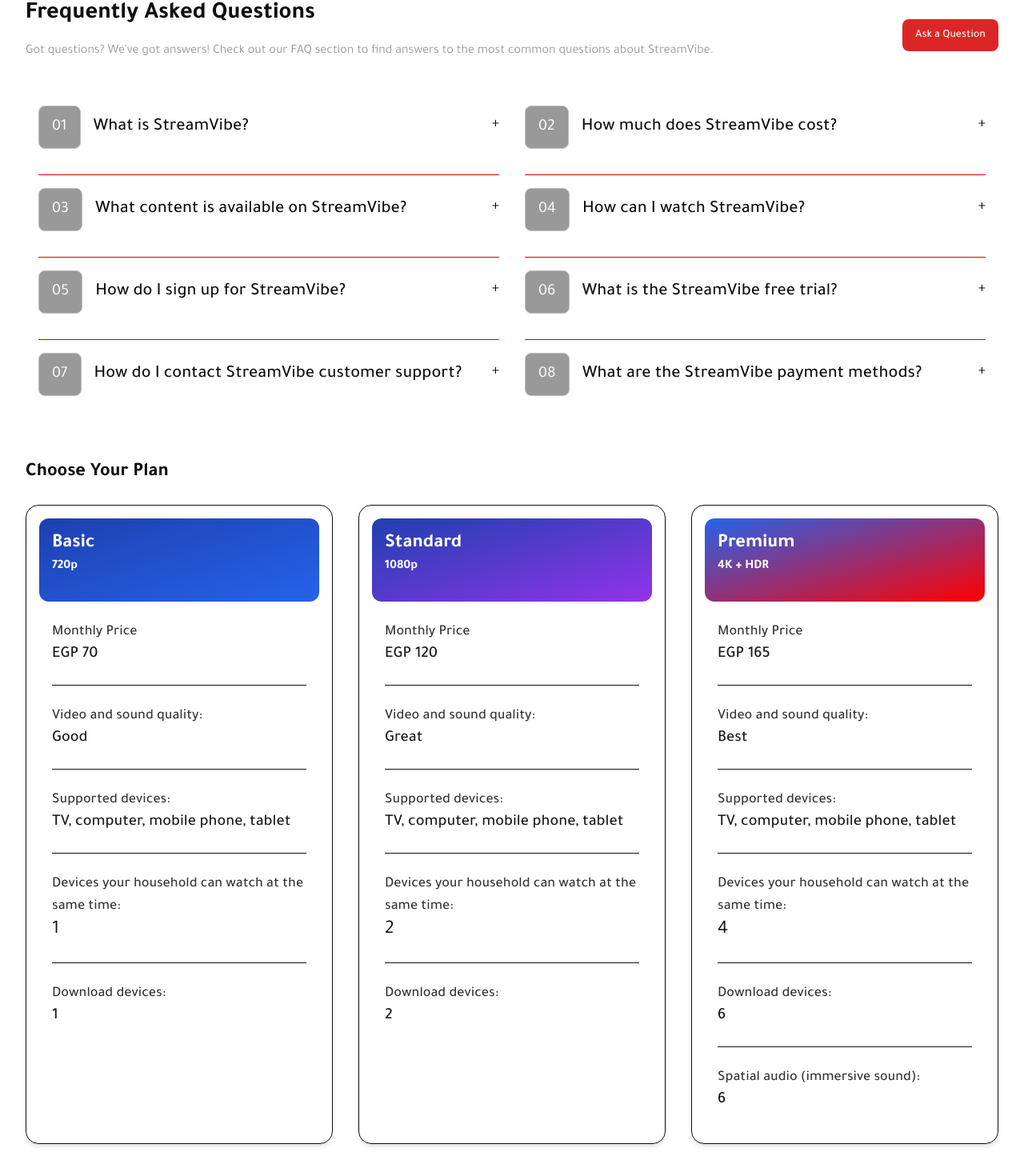
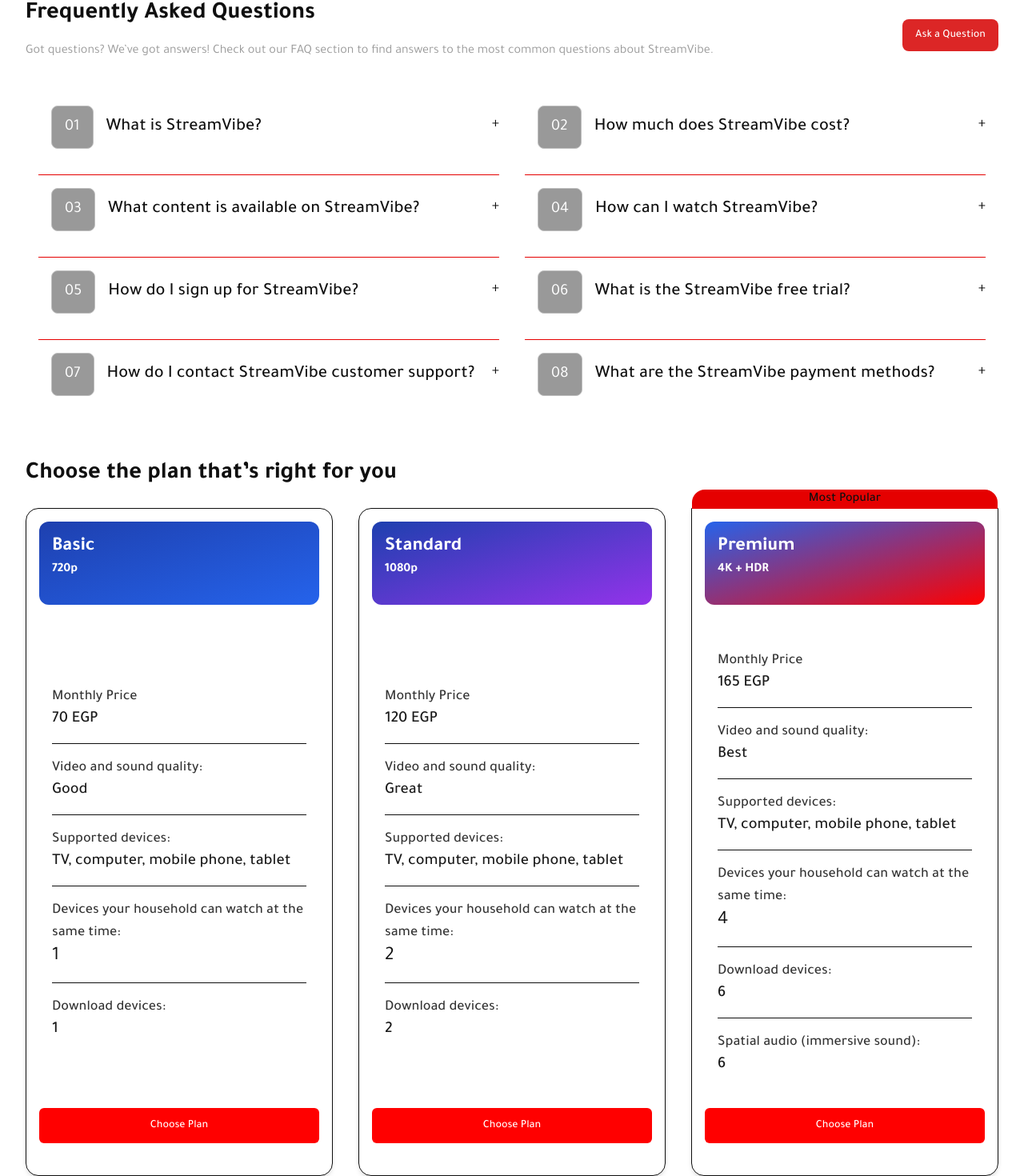
Before and after one commit to hassanelmoselhy/film, a Next.js app: page /en in a window 1280 px wide. Shown: the part 1892-3362 px from the top of the page at 80% size. Built offline with nearby package versions, Linux system fonts and the light colour scheme; no server answers.

Commit message:
Impromve home page styling

```diff
--- a/app/[locale]/globals.css
+++ b/app/[locale]/globals.css
@@ -6,6 +6,7 @@
 * {
   font-family: "Tajawal", sans-serif;
   font-weight: 400;
+  scroll-behavior: smooth;
 }
 
 @layer base {
--- a/components/Home.tsx
+++ b/components/Home.tsx
@@ -2,6 +2,7 @@
 import React, { useState } from 'react';
 import { Button } from './ui/button';
 import { useTranslations } from 'next-intl';
+import { Link } from '@/i18n/routing';
 import { FaPlay, FaMobile, FaTablet } from "react-icons/fa";
 import { MdOutlineLaptopChromebook } from "react-icons/md";
 import { BsHeadsetVr } from "react-icons/bs";
@@ -22,25 +23,33 @@
   devices: number;
   downloads: number;
   spatialAudio?: boolean;
+  mostPopular?: boolean;
 }
 
-function PlanCard({ style, name, price, resolution, devices, downloads, spatialAudio }: PlanCardProps) {
+function PlanCard({ style, name, price, resolution, devices, downloads, spatialAudio, mostPopular }: PlanCardProps) {
   const t = useTranslations('HomePage');
-  const listStyle = `border-t border-black-6 pt-6 dark:border-black-30`
+  const listStyle = `border-t border-black-6 pt-4 dark:border-black-30`
   const h1Style = `text-lg font-medium text-black-20 dark:text-gray-70`
-  const pStyle = `text-xl font-medium  text-black-10 dark:text-white`
+  const pStyle = `text-xl font-medium text-black-10 dark:text-white`
   return (
-    <div className="bg-transparent border-black-6 borders hover:border-red-60 hover:shadow-2xl transition-all p-4 pb-10 dark:bg-black-10 rounded-2xl shadow-md">
-
+    <div className={`relative bg-transparent border-black-6 borders hover:border-red-60 hover:shadow-2xl transition-all
+    p-4 pb-10 ${mostPopular && "rounded-t-none"} dark:bg-black-10 rounded-2xl shadow-md flex flex-col justify-between gap-10`}>
+      {
+        mostPopular && (
+          <div className='bg-red-45 rounded-t-2xl absolute top-0 -translate-y-[100%] right-0 w-full text-center text-base font-medium capitalize'>
+            {t('most_popular')}
+          </div>
+        )
+      }
       <div className={`${style} bg-red-50 rounded-xl p-4 pb-8`}>
         <h3 className="text-2xl font-bold text-white">{name}</h3>
         <p className='text-white text-base font-bold'>{resolution}</p>
       </div>
 
-      <ul className="list-none flex flex-col gap-6 justify-start px-4 ">
+      <ul className="list-none flex flex-col gap-4 justify-start px-4 ">
         <li className={`${listStyle} border-none`}>
           <h1 className={h1Style}>{t("monthly_price")}</h1>
-          <p className={pStyle}>EGP {price}</p>
+          <p className={pStyle}>{price} {t('EGP')}</p>
         </li>
 
         <li className={listStyle}>
@@ -69,6 +78,9 @@
           </li>
         )}
       </ul>
+
+        <Button size={'lg'} className="bg-red-50 text-white hover:bg-red-60">{t("choose_plan")} </Button>
+
     </div>)
 };
 
@@ -128,6 +140,7 @@
       devices: 4,
       downloads: 6,
       spatialAudio: true,
+      mostPopular: true,
     },
   ];
 
@@ -198,7 +211,7 @@
                   onClick={() => toggleFAQ(index)}
                 >
                   <div className='mt-2 flex items-center'>
-                    <span className='dark:bg-black-12 bg-gray-60 text-white p-3 px-4 rounded-lg mr-4 flex justify-center items-center font-semibold text-xl borders'>
+                    <span className='dark:bg-black-12 bg-gray-60 text-white p-3 px-4 rounded-lg mx-4 flex justify-center items-center font-semibold text-xl borders'>
                       <p>
                         {`${index + 1}`.toString().padStart(2, '0')}
                       </p>
@@ -219,8 +232,8 @@
 
 
         {/* plans  */}
-        <div className="py-8">
-          <h2 className=" text-2xl font-bold mb-6">Choose Your Plan</h2>
+        <div className="py-8" id='subscriptions'>
+          <h2 className=" text-3xl font-bold mb-6">{t('PLANS-TITLE')}</h2>
           <div className="grid grid-cols-1 md:grid-cols-2 lg:grid-cols-3 gap-8 text-2xl">
             {plans.map((plan, index) => (
               <PlanCard {...plan} />
--- a/components/PopularMoviesSection.tsx
+++ b/components/PopularMoviesSection.tsx
@@ -73,7 +73,7 @@
   const renderMoviesSection = (title: string, movies: Movie[]) => {
     return (
       <div className='my-12'>
-        <h2 className="section-title text-3xl font-bold dark:text-white text-left mb-8">
+        <h2 className="text-3xl font-bold dark:text-white mb-8">
           {t(title)}
         </h2>
         <HorizontalCarousel
--- a/data/links.json
+++ b/data/links.json
@@ -23,7 +23,7 @@
     {
       "key": "subscriptions",
       "name": "Subscriptions",
-      "path": "/subscriptions"
+      "path": "/#subscriptions"
     }
   ]
 }
--- a/messages/ar.json
+++ b/messages/ar.json
@@ -17,32 +17,32 @@
   },
   "HomePage": {
     "smartPhone": "هاتف ذكي",
-    "Tablet":"تابلت",
-    "SmartTV":"تلفاز ذكي",
-    "Laptop":"لابتوب",
-    "GamingConsole":"وحدة التحكم في الألعاب",
-    "VRHeadsets":"سماعات VR",
-    "APPS-P":"تم تحسين StreamVibe لكل من الهواتف الذكية التي تعمل بنظام Android و iOS. قم بتنزيل تطبيقنا من متجر Google Play أو متجر تطبيقات Apple",
+    "Tablet": "تابلت",
+    "SmartTV": "تلفاز ذكي",
+    "Laptop": "لابتوب",
+    "GamingConsole": "وحدة التحكم في الألعاب",
+    "VRHeadsets": "سماعات VR",
+    "APPS-P": "تم تحسين StreamVibe لكل من الهواتف الذكية التي تعمل بنظام Android و iOS. قم بتنزيل تطبيقنا من متجر Google Play أو متجر تطبيقات Apple",
 
-    "SECTION-ONE-BTN":"شاهد الأن",
+    "SECTION-ONE-BTN": "شاهد الأن",
 
-    "SECTION-ONE-H1":"أفضل تجربة بث",
-    "SECTION-TWO-H1":" نحن نقدم لك تجربة البث عبر مختلف الأجهزة.",
+    "SECTION-ONE-H1": "أفضل تجربة بث",
+    "SECTION-TWO-H1": " نحن نقدم لك تجربة البث عبر مختلف الأجهزة.",
 
-    "DES-ONE":"streamVibe هي أفضل تجربة بث لمشاهدة أفلامك وعروضك المفضلة عند الطلب ، في أي وقت وفي أي مكان. مع StreamVibe ، يمكنك الاستمتاع بمجموعة متنوعة من المحتوى ، بما في ذلك أحدث الأفلام والأفلام الكلاسيكية والبرامج التلفزيونية الشهيرة والمزيد. يمكنك أيضا إنشاء قوائم المراقبة الخاصة بك ، بحيث يمكنك بسهولة العثور على المحتوى الذي تريد مشاهدته.",
-    "DES-TWO":"مع StreamVibe ، يمكنك الاستمتاع بأفلامك وبرامجك التلفزيونية المفضلة في أي وقت وفي أي مكان. تم تصميم منصتنا لتكون متوافقة مع مجموعة واسعة من الأجهزة ، مما يضمن عدم تفويت أي لحظة من الترفيه.",
+    "DES-ONE": "streamVibe هي أفضل تجربة بث لمشاهدة أفلامك وعروضك المفضلة عند الطلب ، في أي وقت وفي أي مكان. مع StreamVibe ، يمكنك الاستمتاع بمجموعة متنوعة من المحتوى ، بما في ذلك أحدث الأفلام والأفلام الكلاسيكية والبرامج التلفزيونية الشهيرة والمزيد. يمكنك أيضا إنشاء قوائم المراقبة الخاصة بك ، بحيث يمكنك بسهولة العثور على المحتوى الذي تريد مشاهدته.",
+    "DES-TWO": "مع StreamVibe ، يمكنك الاستمتاع بأفلامك وبرامجك التلفزيونية المفضلة في أي وقت وفي أي مكان. تم تصميم منصتنا لتكون متوافقة مع مجموعة واسعة من الأجهزة ، مما يضمن عدم تفويت أي لحظة من الترفيه.",
 
-    "Q-BTN":"اسأل سؤال",
+    "Q-BTN": "اسأل سؤال",
     "Q-H1": "أسئلة مكررة",
-    "Q-P":" هل لديك أسئلة؟ لدينا إجابات! تحقق من قسم الأسئلة الشائعة للعثور على إجابات للأسئلة الأكثر شيوعا حول ستريم فايب.",
-    "Q-ONE":"ما هو ستريم فايب؟",
-    "Q-TWO":"كم تكلفة ستريم فايب؟",
-    "Q-THREE":"ما المحتوى المتاح على ستريم فايب",
-    "Q-FOUR":"كيف يمكنني مشاهدة ستريم فايب؟",
-    "Q-FIVE":"كيف يمكنني التسجيل في ستريم فايب",
-    "Q-SIX":"ما هي النسخة التجريبية المجانية من ستريم فايب",
-    "Q-SEVEN":"كيف أتصل بدعم عملاء ستريم فايب",
-    "Q-EIGHT":"ما هي طرق الدفع في ستريم فايب",
+    "Q-P": " هل لديك أسئلة؟ لدينا إجابات! تحقق من قسم الأسئلة الشائعة للعثور على إجابات للأسئلة الأكثر شيوعا حول ستريم فايب.",
+    "Q-ONE": "ما هو ستريم فايب؟",
+    "Q-TWO": "كم تكلفة ستريم فايب؟",
+    "Q-THREE": "ما المحتوى المتاح على ستريم فايب",
+    "Q-FOUR": "كيف يمكنني مشاهدة ستريم فايب؟",
+    "Q-FIVE": "كيف يمكنني التسجيل في ستريم فايب",
+    "Q-SIX": "ما هي النسخة التجريبية المجانية من ستريم فايب",
+    "Q-SEVEN": "كيف أتصل بدعم عملاء ستريم فايب",
+    "Q-EIGHT": "ما هي طرق الدفع في ستريم فايب",
 
     "A-ONE": "يتوفر  ستريم فايب بأسعار متنوعة.",
     "A-TWO": "يقدم  ستريم فايب مجموعة متنوعة من الأفلام والمسلسلات والوثائقيات.",
@@ -52,6 +52,11 @@
     "A-SIX": "تواصل مع خدمة عملاء  ستريم فايب عبر صفحة الدعم الخاصة بنا.",
     "A-SEVEN": "يقبل  ستريم فايب بطاقات الائتمان و PayPal والمزيد.",
     "A-EIGHT": "نقبل طرق دفع متنوعة، بما في ذلك بطاقات الائتمان وبطاقات الخصم و PayPal.",
+
+    "PLANS-TITLE": "اختر الخطة المناسبة لك",
+    "choose_plan": "اختر الخطة",
+    "most_popular": "الأكثر شعبية",
+    "EGP": "جنيه مصري",
 
     "monthly_price": "السعر الشهري",
     "video_sound_quality": "جودة الفيديو والصوت:",
@@ -66,8 +71,6 @@
     "Basic_quality": "أساسية",
     "standard_quality": "قياسية",
     "Premium_quality": "ممتازة"
-
-
   },
   "Footer": {
     "Home": "الرئيسية",
--- a/messages/en.json
+++ b/messages/en.json
@@ -23,6 +23,7 @@
     "GamingConsole":"Gaming Console",
     "VRHeadsets":"VR Headsets",
     "APPS-P" :"StreamVibe is optimized for both Android and iOS smartphones. Download our app from the Google Play Store or the Apple App Store",
+
 
     "SECTION-ONE-BTN":"Start watching Now",
 
@@ -55,6 +56,10 @@
     "A-SEVEN":"StreamVibe accepts credit cards, PayPal, and more.",
     "A-EIGHT":"We accept various payment methods, including credit cards, debit cards, and PayPal.",
 
+    "PLANS-TITLE":"Choose the plan that’s right for you",
+    "choose_plan": "Choose Plan",
+    "most_popular":"Most Popular",
+    "EGP":"EGP",
     "PLANS-H1":"",
     "PLANS-P":"",
 
```
